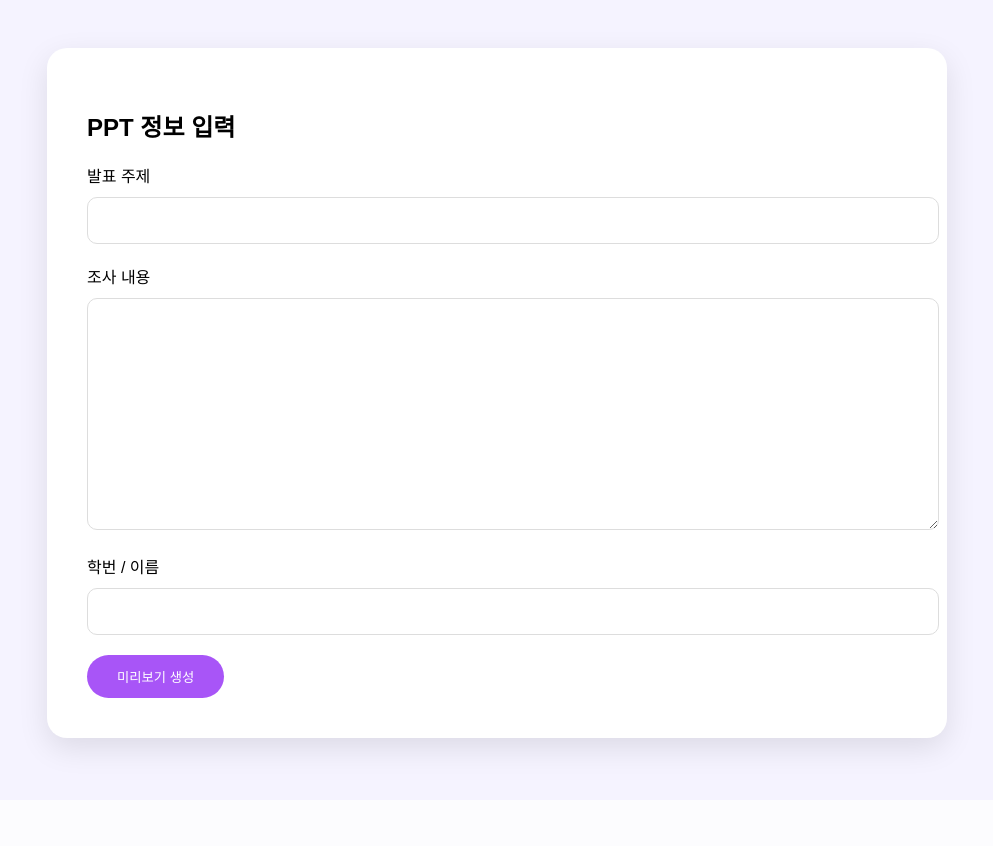
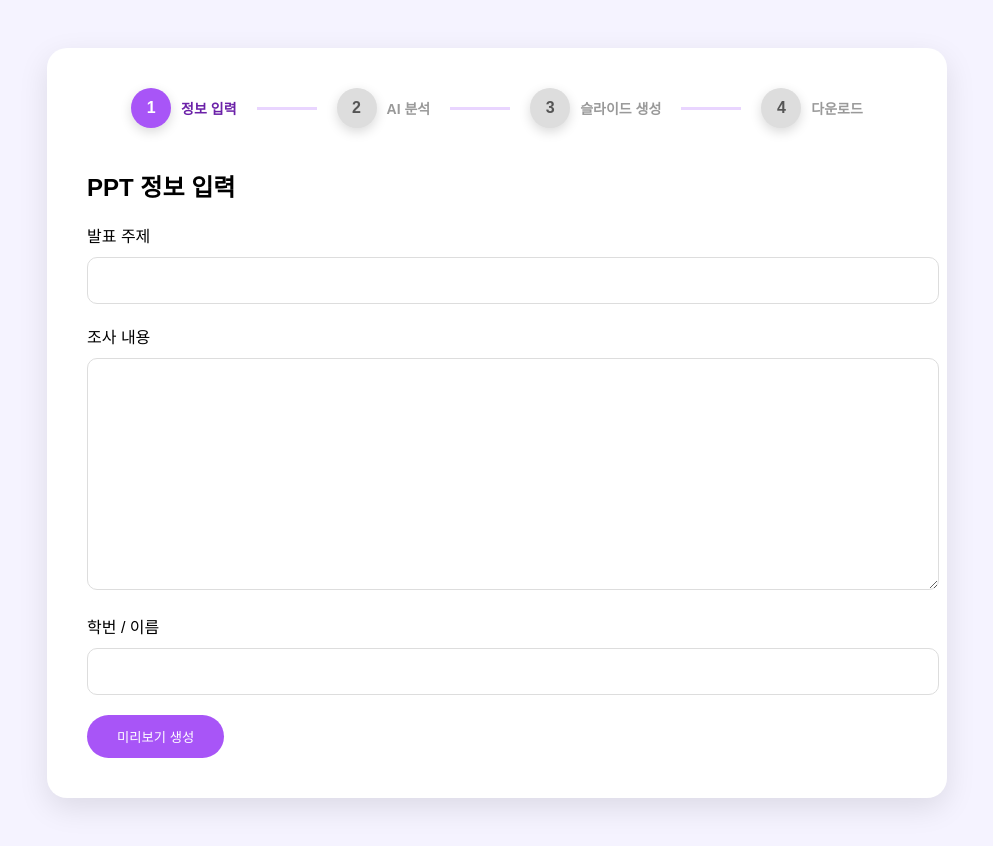
Before and after one commit to ysmin1575/example, a Flask app: page /generator in a window 1280 px wide. Shown: the whole page, without its empty margins (143-1136 px from the left). Before the commit the page ends 763 px from the top, so only its background shows below. Run offline with Flask 3, Linux system fonts and the light colour scheme.

Commit message:
Update generator.html

```diff
--- a/templates/generator.html
+++ b/templates/generator.html
@@ -46,6 +46,48 @@ border-radius:25px;
 cursor:pointer;
 }
 
+/* 단계 UI */
+
+.steps{
+display:flex;
+justify-content:center;
+align-items:center;
+margin-bottom:40px;
+gap:20px;
+}
+
+.step-item{
+display:flex;
+align-items:center;
+gap:10px;
+}
+
+.step-circle{
+width:40px;
+height:40px;
+border-radius:50%;
+background:#a855f7;
+color:white;
+display:flex;
+align-items:center;
+justify-content:center;
+font-weight:bold;
+font-size:16px;
+box-shadow:0 4px 12px rgba(0,0,0,0.15);
+}
+
+.step-text{
+font-size:14px;
+font-weight:600;
+color:#6b21a8;
+}
+
+.step-line{
+width:60px;
+height:3px;
+background:#e9d5ff;
+}
+
 </style>
 
 </head>
@@ -55,6 +97,38 @@ cursor:pointer;
 <div class="container">
 
 <div class="card">
+
+<!-- 단계 UI -->
+
+<div class="steps">
+
+<div class="step-item">
+<div class="step-circle">1</div>
+<div class="step-text">정보 입력</div>
+</div>
+
+<div class="step-line"></div>
+
+<div class="step-item">
+<div class="step-circle" style="background:#ddd;color:#555;">2</div>
+<div class="step-text" style="color:#999;">AI 분석</div>
+</div>
+
+<div class="step-line"></div>
+
+<div class="step-item">
+<div class="step-circle" style="background:#ddd;color:#555;">3</div>
+<div class="step-text" style="color:#999;">슬라이드 생성</div>
+</div>
+
+<div class="step-line"></div>
+
+<div class="step-item">
+<div class="step-circle" style="background:#ddd;color:#555;">4</div>
+<div class="step-text" style="color:#999;">다운로드</div>
+</div>
+
+</div>
 
 <h2>PPT 정보 입력</h2>
 
```
